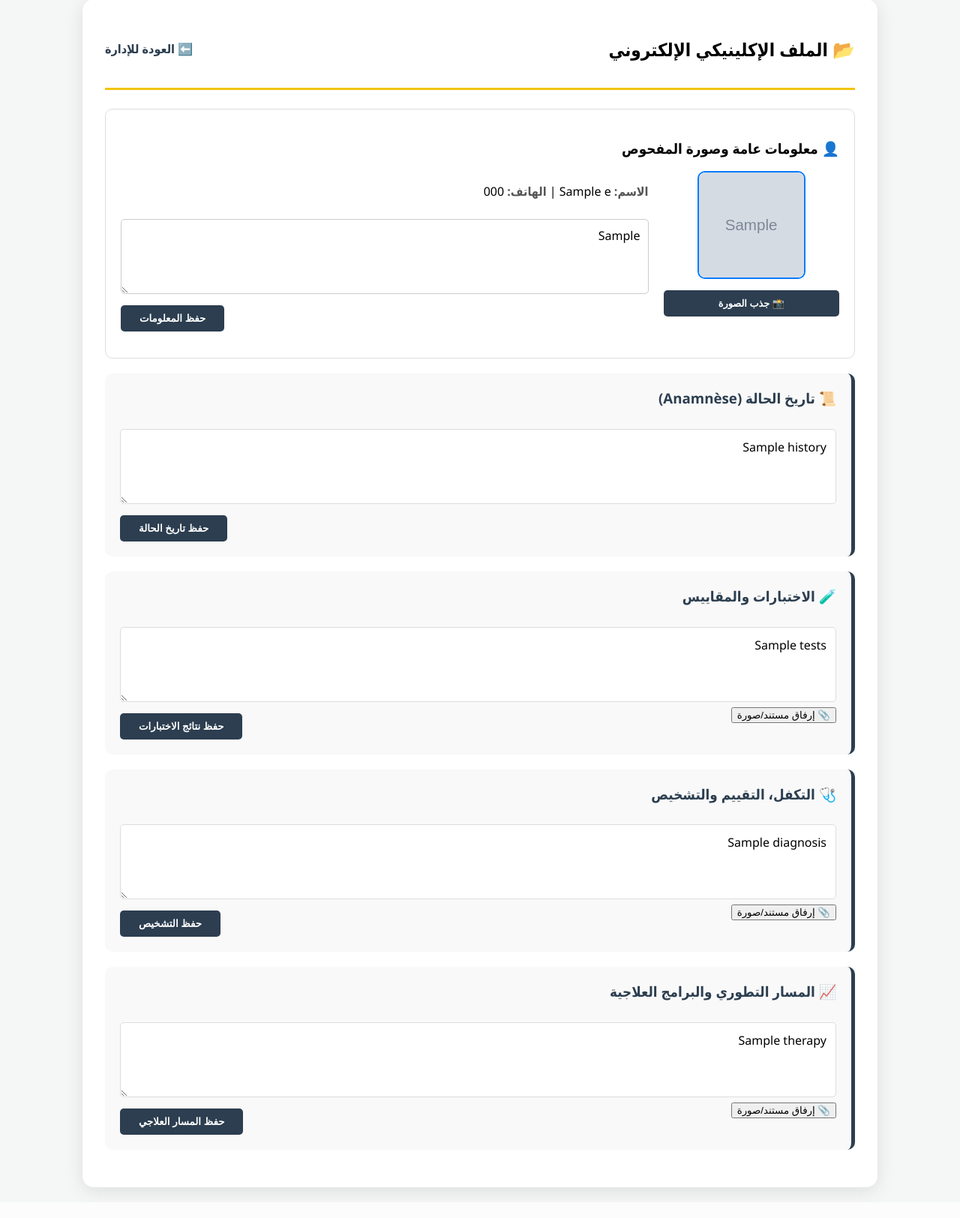
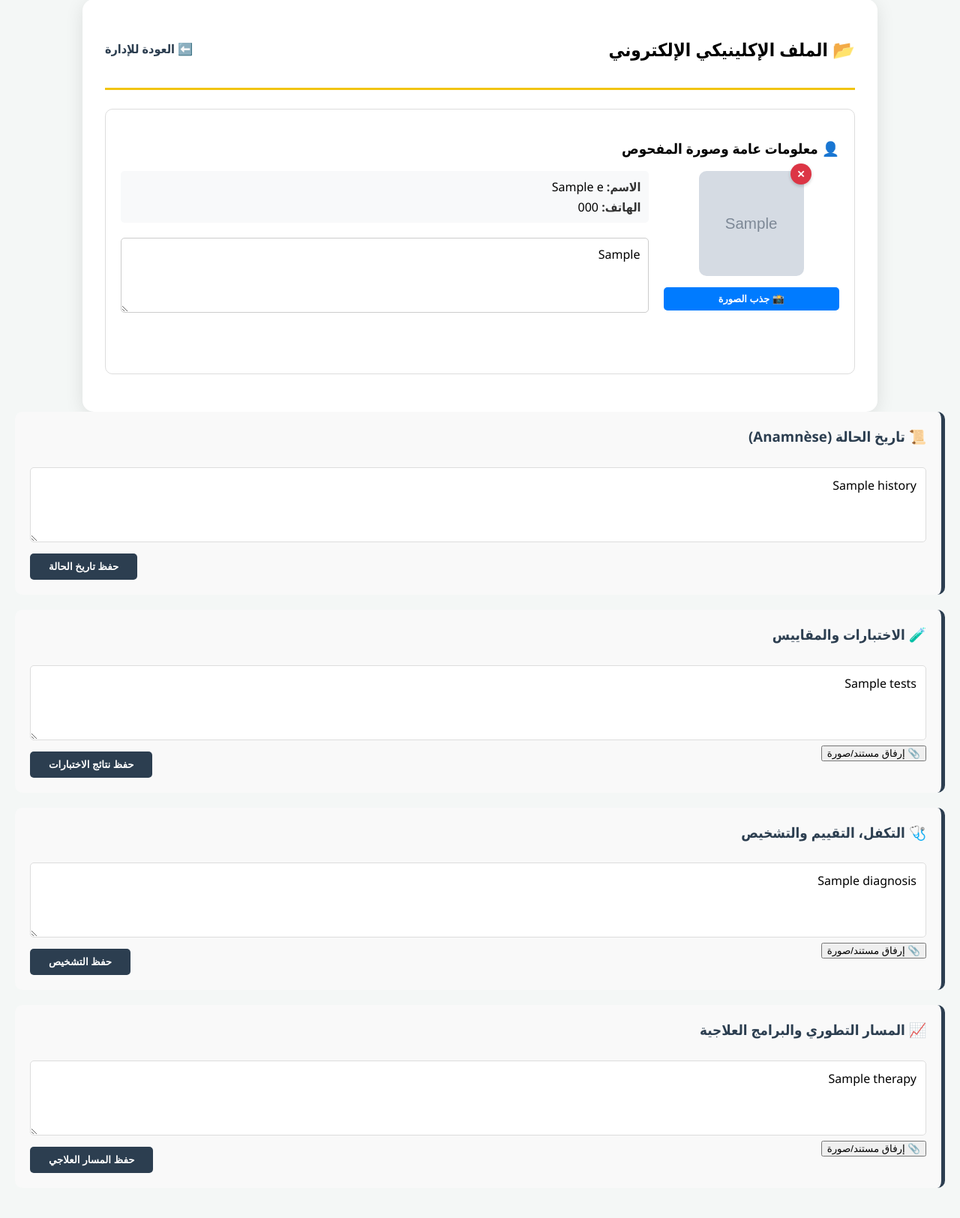
Before and after one commit to abd-orthopsy/Ortho_Psy_Tech, a Flask app: template templates/examinee_profile.html in a window 1280 px wide. Shown: the part 21-1645 px from the top of the page at 75% size. Before the commit the page ends 1618 px from the top, so only its background shows below. Run offline with Flask 3, Linux system fonts and the light colour scheme; the template is opened without the code that fills it: most values are stand-ins (such as "Sample title", 1, 10 or a date in 2020); grey boxes marked "Sample" are stand-in pictures.

Commit message:
Update examinee_profile.html

```diff
--- a/templates/examinee_profile.html
+++ b/templates/examinee_profile.html
@@ -73,25 +73,53 @@
             <a href="/dashboard" class="back-link">⬅️ العودة للإدارة</a>
         </div>
 
-        <div class="card mb-4 shadow-sm" style="padding: 20px; border: 1px solid #ddd; border-radius: 10px; background: #fff; margin-bottom: 20px;">
+        <div class="card mb-4 shadow-sm" style="padding: 20px; border: 1px solid #ddd; border-radius: 10px; background: #fff; margin-bottom: 20px; position: relative;">
     <h3>👤 معلومات عامة وصورة المفحوص</h3>
 
     <div style="display: flex; gap: 20px; flex-wrap: wrap; align-items: flex-start; margin-bottom: 15px;">
-        <div style="text-align: center; flex: 1; min-width: 150px;">
-            <div id="imagePreview">
+
+        <div style="text-align: center; flex: 1; min-width: 160px; position: relative;">
+            <div id="imagePreview" style="position: relative; display: inline-block;">
                 <img src="{{ e.photo or 'https://via.placeholder.com/150?text=No+Photo' }}"
                      id="profileImg"
-                     style="width:140px; height:140px; border-radius:10px; border:2px solid #007bff; object-fit:cover;">
+                     style="width:140px; height:140px; border-radius:10px; border:2px solid var(--brand-bg); object-fit:cover; display: block;">
+
+                {% if e.photo %}
+                <button onclick="deletePhoto('{{ e.id }}')"
+                        title="حذف الصورة"
+                        style="position: absolute; top: -10px; right: -10px; background: #dc3545; color: white; border: none; border-radius: 50%; width: 28px; height: 28px; cursor: pointer; font-weight: bold; box-shadow: 0 2px 4px rgba(0,0,0,0.2); display: flex; align-items: center; justify-content: center;">
+                    ✕
+                </button>
+                {% endif %}
             </div>
+
             <input type="file" id="photoInput" hidden accept="image/*" onchange="uploadPhoto('{{ e.id }}')">
-            <button class="save-btn" style="float:none; width:100%; margin-top:10px; font-size:0.8rem;" onclick="document.getElementById('photoInput').click()">📸 جذب الصورة</button>
+            <button class="save-btn"
+                    style="float:none; width:100%; margin-top:10px; font-size:0.8rem; background: #007bff; color: white; border: none; padding: 8px; border-radius: 5px; cursor: pointer;"
+                    onclick="document.getElementById('photoInput').click()">
+                📸 جذب الصورة
+            </button>
         </div>
 
         <div style="flex: 3; min-width: 250px;">
-            <p><span class="data-label">الاسم:</span> {{ e.main_name }} | <span class="data-label">الهاتف:</span> {{ e.phone }}</p>
-            <textarea id="general_info" style="width:100%; height:100px; padding:10px; border:1px solid #ccc; border-radius:5px;" placeholder="أضف ملاحظات إدارية، العنوان التفصيلي، المستوى الدراسي...">{{ e.general_info or '' }}</textarea>
-            <button class="save-btn" onclick="saveNote('general_info')" style="margin-top:10px;">حفظ المعلومات</button>
+            <div style="background: #f8f9fa; padding: 10px; border-radius: 5px; margin-bottom: 10px;">
+                <p style="margin: 0;"><span class="data-label" style="font-weight: bold; color: #333;">الاسم:</span> {{ e.main_name }}</p>
+                <p style="margin: 5px 0 0 0;"><span class="data-label" style="font-weight: bold; color: #333;">الهاتف:</span> {{ e.phone }}</p>
+            </div>
+
+            <textarea id="general_info"
+                      style="width:100%; height:100px; padding:10px; border:1px solid #ccc; border-radius:5px; resize: vertical;"
+                      placeholder="أضف ملاحظات إدارية، العنوان التفصيلي، المستوى الدراسي...">{{ e.general_info or '' }}</textarea>
+
+            <button class="save-btn"
+                    onclick="saveNote('general_info')"
+                    style="margin-top:10px; background: var(--brand-bg); color: white; padding: 8px 15px; border: none; border-radius: 5px; cursor: pointer;">
+                حفظ المعلومات الإدارية
+            </button>
         </div>
+    </div>
+    <div style="clear:both"></div>
+</div>
     </div>
     <div style="clear:both"></div>
 </div>
@@ -182,6 +210,22 @@
         }
     });
     }
+    function deletePhoto(id) {
+    if(!confirm("هل أنت متأكد من حذف صورة المفحوص؟")) return;
+
+    fetch('/delete_examinee_photo', {
+        method: 'POST',
+        headers: {'Content-Type': 'application/json'},
+        body: JSON.stringify({id: id})
+    })
+    .then(res => res.json())
+    .then(data => {
+        if(data.success) {
+            document.getElementById('profileImg').src = 'https://via.placeholder.com/150?text=No+Photo';
+            location.reload(); // لإعادة تحديث الواجهة وإخفاء زر الحذف
+        }
+    });
+    }
     </script>
 </body>
 </html>
```
